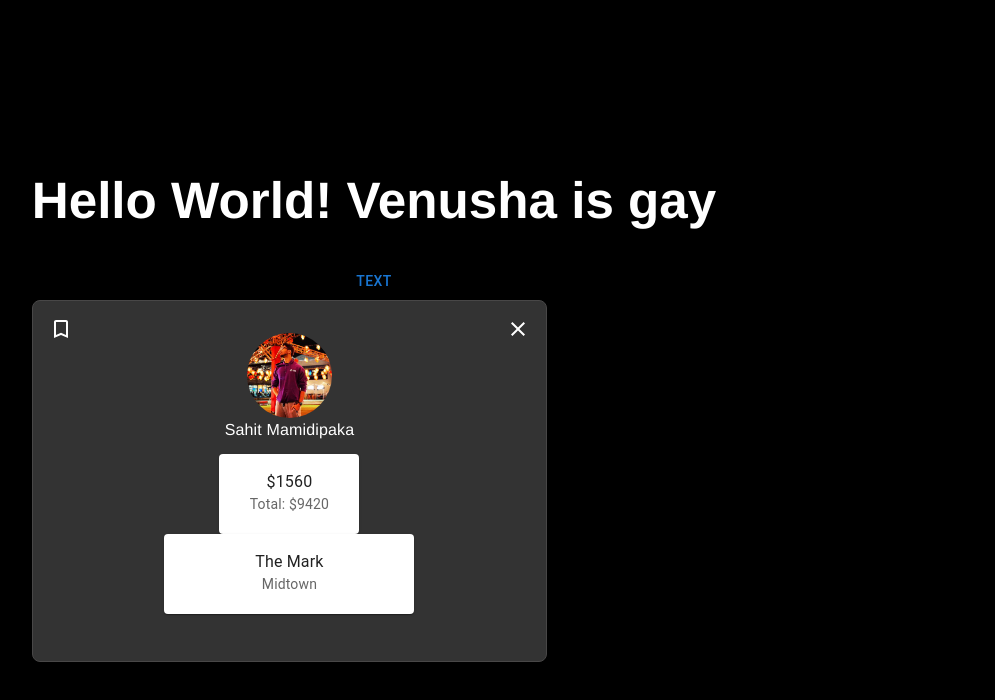
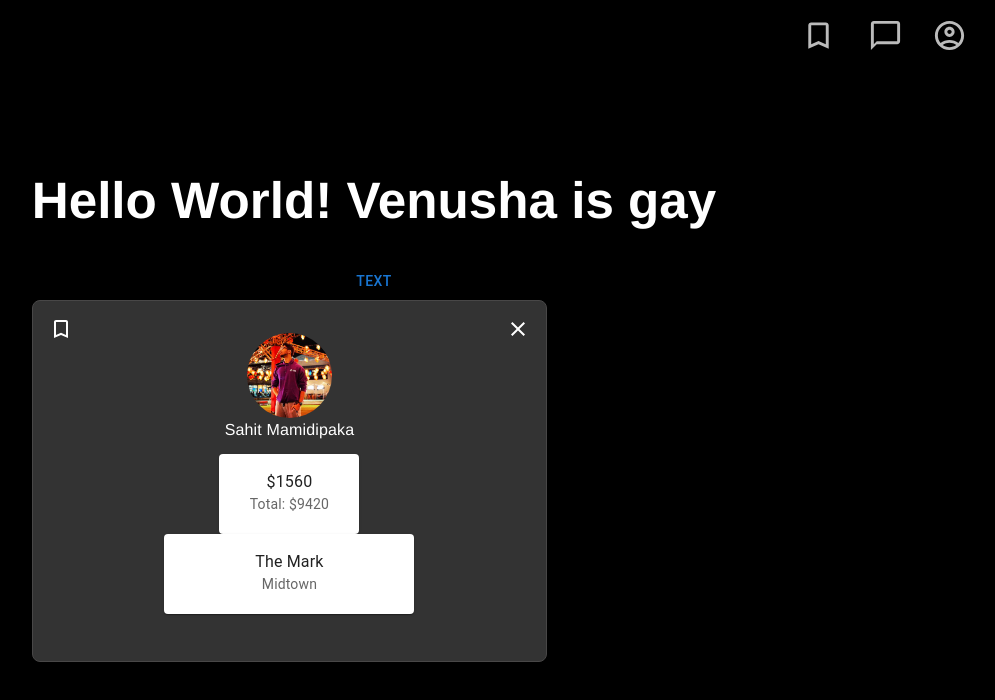
Before and after one commit to smamidipaka6/sublease-app, a React (Vite) app: page / in a window 1280 px wide. Shown: the top 700 px of the page, without its empty margins (266-1261 px from the left). Built offline with nearby package versions, Linux system fonts and the light colour scheme.

Commit message:
Added nav bar to App.tsx page

```diff
--- a/src/App.tsx
+++ b/src/App.tsx
@@ -1,11 +1,13 @@
 import './App.css'
 import Button from './Components/Button'
 import ListingCard from "./Components/ListingCard"
+import NavBar from "./Components/NavBar"
 
 function App() {
 
   return (
     <>
+    <NavBar></NavBar>
     <h1>Hello World! Venusha is gay</h1>
     <Button></Button>
     <ListingCard></ListingCard>
```
